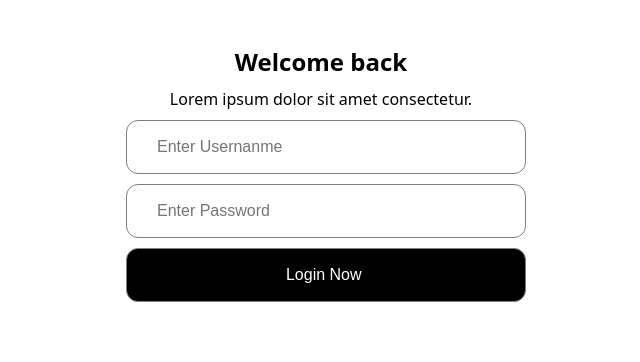
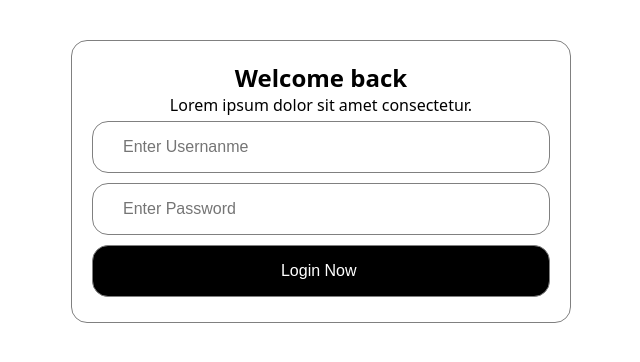
Before and after one commit to basurajp/html_css, a plain HTML site: page css/index.html in a window 1280 px wide. Shown: the whole page, without its empty margins (319-959 px from the left). Drawn offline with Linux system fonts and the light colour scheme.

Commit message:
loging box with little modification

```diff
--- a/css/style.css
+++ b/css/style.css
@@ -36,39 +36,33 @@ body {
     color: white;
     font-family: system-ui, -apple-system, BlinkMacSystemFont, 'Segoe UI', Roboto, Oxygen, Ubuntu, Cantarell, 'Open Sans', 'Helvetica Neue', sans-serif;
 }
-.btn{
+/* .btn{
     background-color: white;
     border: none;
     padding: 14px 30px;
     font-size: 16px;
     border-radius: 120px;
+} */
+
+
+.login{
+    width: 500px;
+    border: 1px solid grey;
+    margin: 40px auto;
+    padding: 20px;
+    text-align: center;
+    border-radius: 16px;
+}
+.login input{
+    width: 100%;
+    padding: 16px 30px;
+    border-radius: 16px;
+    font-size: 16px;
+    border: 1px solid grey;
+    margin: 5px 0;
 }
 
-.login{
-    width: 400px;
-   /* border: 1px solid grey ; */
-   /* padding: 10px; */
-   margin: 40px auto;
+.btn{
+    background: black;
+    color:white;
 }
-
-.login input{
-    width: 100%;
-    padding: 17px 30px;
-    margin: 5px;
-
-    border-radius: 12px;
-    border: 1px solid grey  ;
-   font-size: 16px;
-
-}
-.login h2 ,p {
-    text-align: center;
-    padding: 5px;
-}
-
-.login .btn{
-    background-color: black;
-    padding: 17px 30px;
-color: white;
-
-}
```
